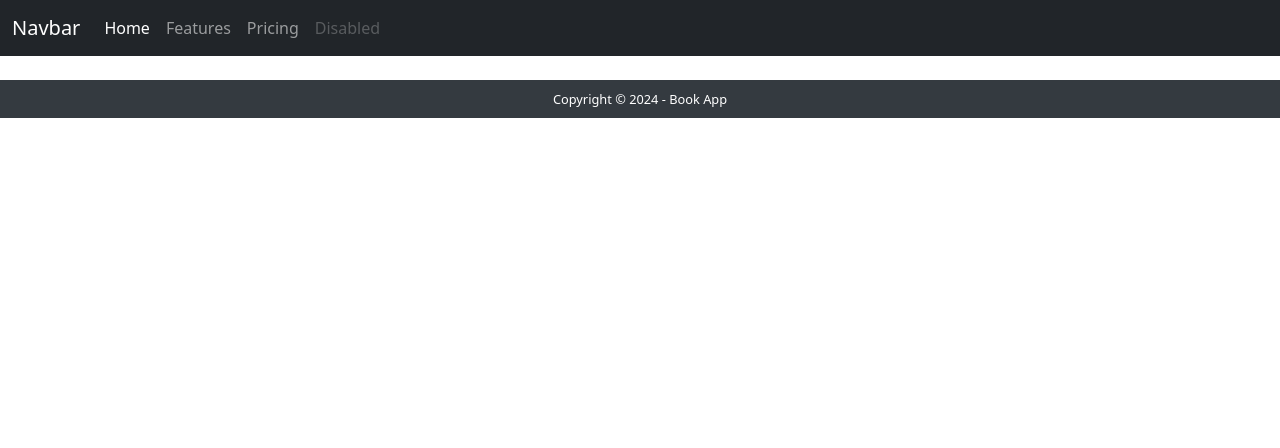
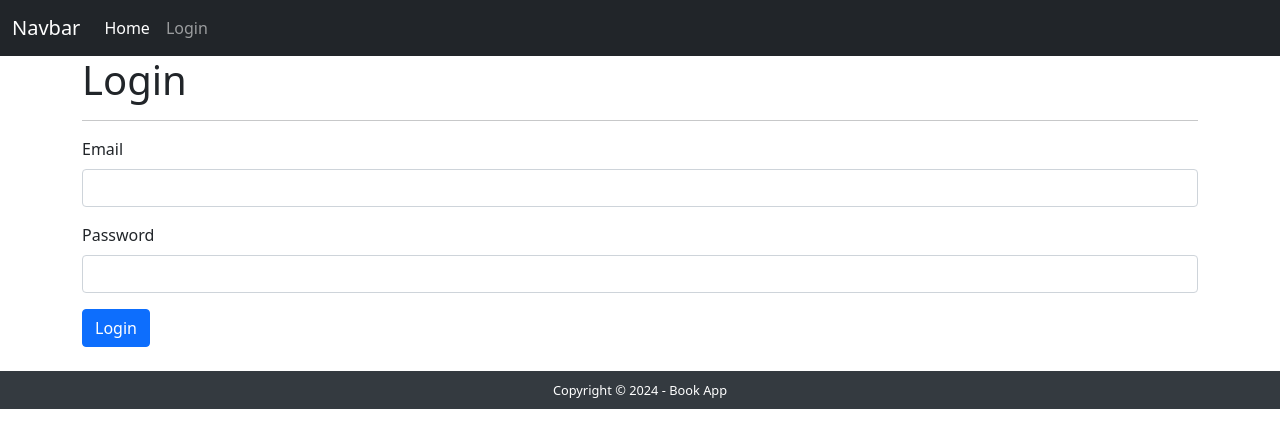
Before and after one commit to JuniorPaula/book-store, a Vue app: page /#/login in a window 1280 px wide. Shown: the top 448 px of the page. Built offline with nearby package versions, Linux system fonts and the light colour scheme.

Commit message:
Add forms components

```diff
--- a/src/components/Header.vue
+++ b/src/components/Header.vue
@@ -8,16 +8,10 @@
       <div class="collapse navbar-collapse" id="navbarNav">
         <ul class="navbar-nav">
           <li class="nav-item">
-            <a class="nav-link active" aria-current="page" href="#">Home</a>
+            <router-link class="nav-link active" aria-current="page" to="/">Home</router-link>
           </li>
           <li class="nav-item">
-            <a class="nav-link" href="#">Features</a>
-          </li>
-          <li class="nav-item">
-            <a class="nav-link" href="#">Pricing</a>
-          </li>
-          <li class="nav-item">
-            <a class="nav-link disabled" href="#" tabindex="-1" aria-disabled="true">Disabled</a>
+            <router-link class="nav-link" to="/login">Login</router-link>
           </li>
         </ul>
       </div>
--- /dev/null
+++ b/src/components/Login.vue
@@ -0,0 +1,44 @@
+<template>
+  <div class="container">
+    <div class="row">
+      <div class="col">
+        <h1>Login</h1>
+        <hr>
+        <form-tag @submitEvent="submitHandler" name="myform" event="submitEvent">
+          <text-input v-model="email" label="Email" name="email" type="email" required="true"></text-input>
+          <text-input v-model="password" label="Password" name="password" type="password" required="true"></text-input>
+          <input type="submit" class="btn btn-primary" value="Login">
+        </form-tag>
+      </div>
+    </div>
+  </div>
+</template>
+
+<script>
+import TextInput from './forms/TextInput.vue'
+import FormTag from './forms/FormTag.vue'
+
+export default {
+  name: 'Login',
+  components: {
+    TextInput,
+    FormTag
+  },
+  data() {
+    return {
+      email: '',
+      password: ''
+    }
+  },
+  methods: {
+    submitHandler() {
+      console.log('Form submitted')
+    }
+  }
+}
+
+</script>
+
+<style>
+
+</style>
--- /dev/null
+++ b/src/components/forms/FormTag.vue
@@ -0,0 +1,36 @@
+<template>
+  <form
+    @submit.prevent="submitEvent"
+    :ref="name"
+    :event="event"
+    autocomplete="off"
+    :method="method"
+    :action="action"
+    class="needs-validation"
+    novalidate
+  >
+    <slot></slot>
+  </form>
+</template>
+
+<script>
+export default {
+  name: 'FormTag',
+  props: ["name", "method", "action", "event"],
+  methods: {
+    submitEvent() {
+      let myform = this.$refs[this.$props.name]
+
+      if (myform.checkValidity()) {
+        console.log("my event name", this.$props['event'])
+        console.log('name', this.$props['name'])
+
+        this.$emit(this.$props['event'])
+      }
+
+      myform.classList.add('was-validated')
+    }
+  },
+}
+
+</script>
--- /dev/null
+++ b/src/components/forms/TextInput.vue
@@ -0,0 +1,57 @@
+<template>
+  <div class="mb-3">
+    <label :for="name" class="form-label">{{ label }}</label>
+    <input
+      :type="type"
+      :name="name"
+      :placeholder="placeholder"
+      :required="required"
+      :min="min"
+      :max="max"
+      :value="value"
+      :autocomplete="name + '-new'"
+      class="form-control"
+    >
+  </div>
+</template>
+
+<script>
+export default {
+  name: 'TextInput',
+  props: {
+    label: {
+      type: String,
+      required: true
+    },
+    name: {
+      type: String,
+      required: true
+    },
+    type: {
+      type: String,
+      default: 'text'
+    },
+    placeholder: {
+      type: String,
+      default: ''
+    },
+    required: {
+      type: Boolean,
+      default: false
+    },
+    min: {
+      type: Number,
+      default: 0
+    },
+    max: {
+      type: Number,
+      default: 100
+    },
+    value: {
+      type: String,
+      default: ''
+    }
+  }
+}
+
+</script>
--- a/src/router/index.js
+++ b/src/router/index.js
@@ -1,11 +1,17 @@
 import { createRouter, createWebHashHistory } from 'vue-router'
 import Body from '../components/Body.vue'
+import Login from '../components/Login.vue'
 
 const routes = [
   {
     path: '/',
-    name: "Home",
+    name: 'Home',
     component: Body
+  },
+  {
+    path: '/login',
+    name: 'Login',
+    component: Login
   }
 ]
 
```
Also changed, not shown: src/components/forms/CheckboxInput.vue (added, +14 -0 lines), src/components/forms/SelectInput.vue (added, +18 -0 lines).
